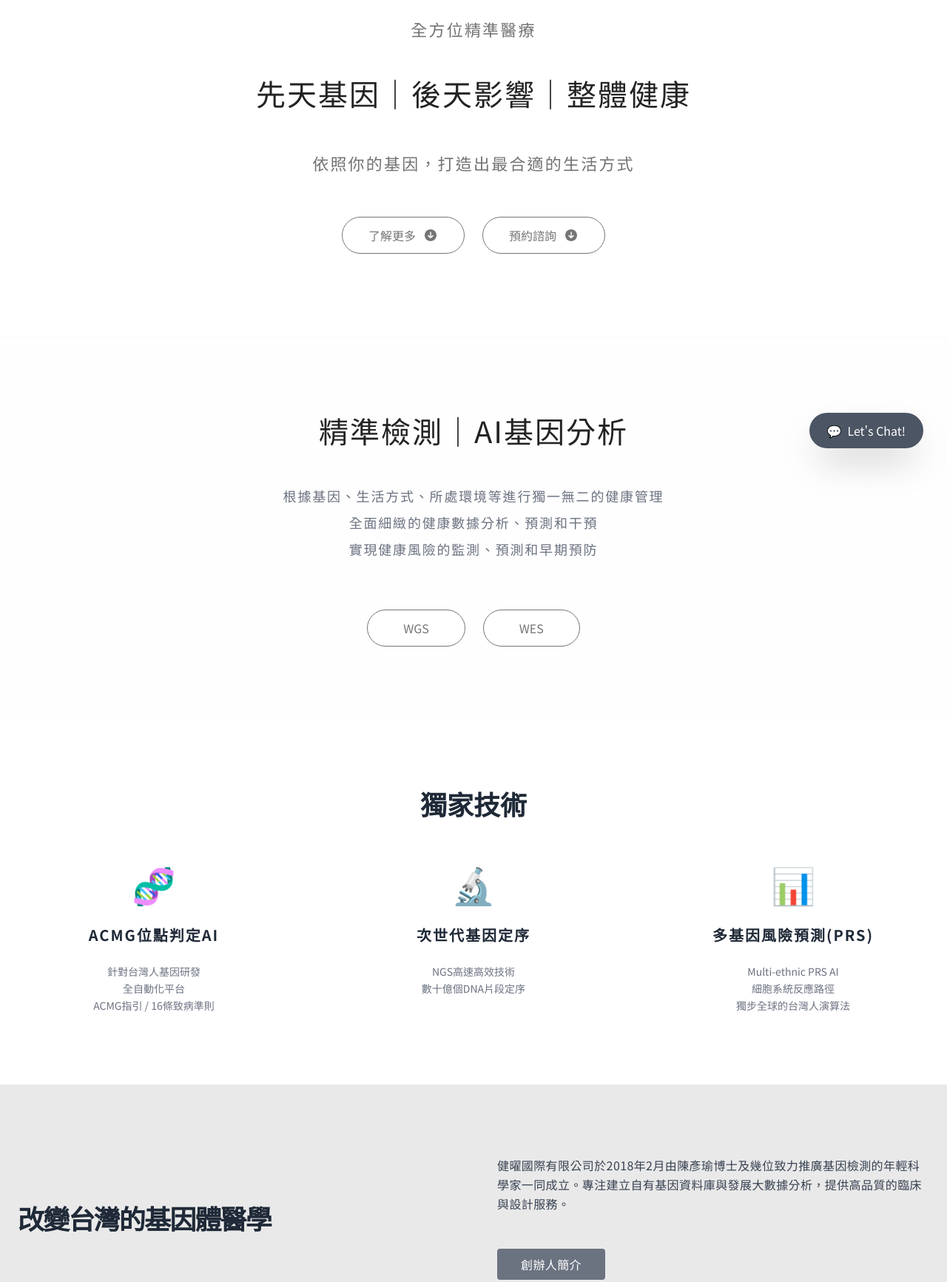
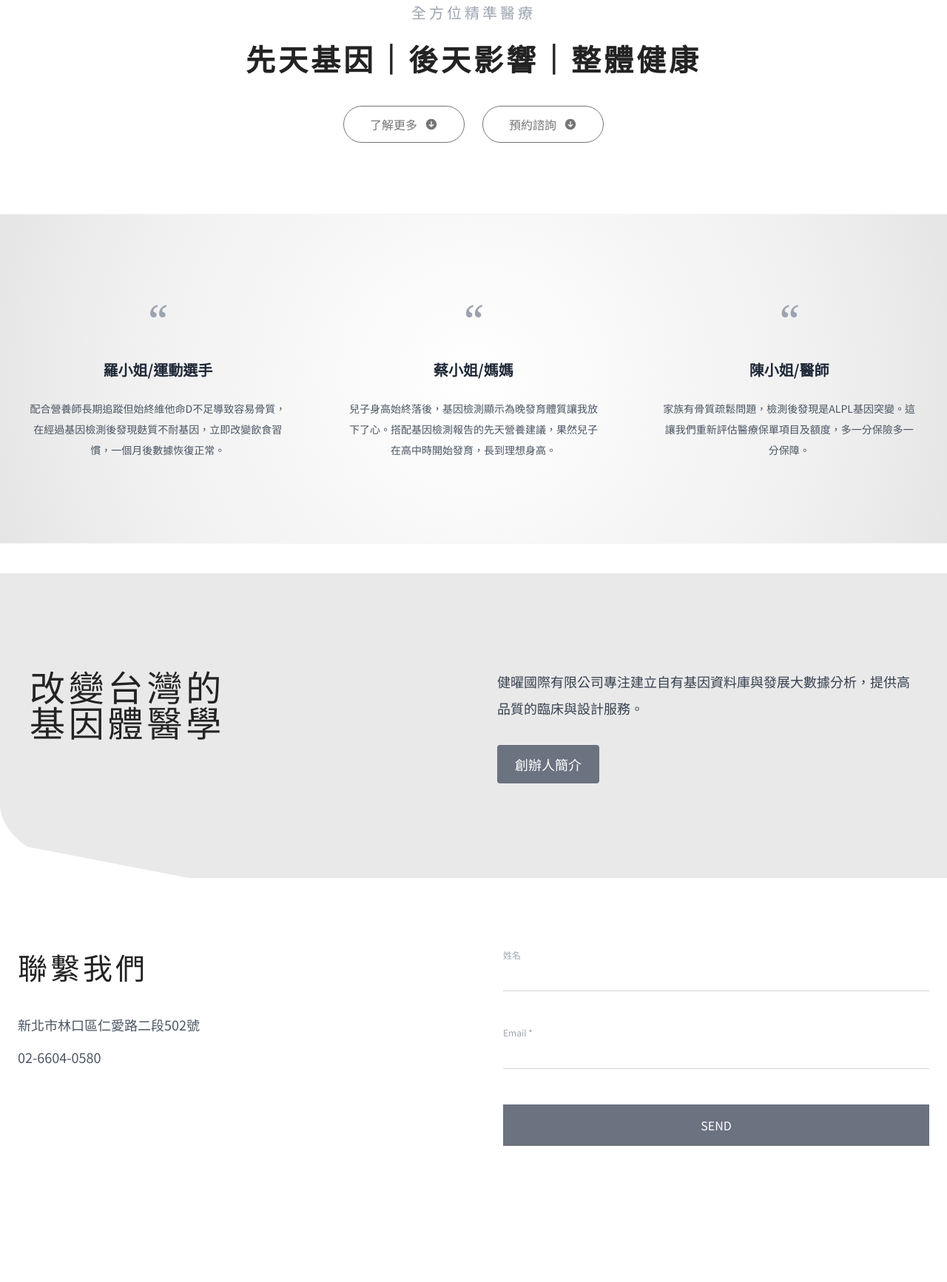
Before and after one commit to leslienmaggie/genewellness, a plain HTML site: page index.html in a window 1280 px wide. Shown: the part 162-1895 px from the top of the page at 74% size. After the commit the page ends 1807 px from the top, so only its background shows below. Drawn offline with nearby package versions, Linux system fonts and the light colour scheme; a web font is replaced by a local one.

Commit message:
Update index.html

```diff
--- a/index.html
+++ b/index.html
@@ -6,77 +6,55 @@
     <title>首頁 | 劍橋博士基因檢驗</title>
     <script src="https://cdn.tailwindcss.com"></script>
     <style>
-        /* 引入 Wix 同款的高級 Forum 字體（由 Google Fonts 提供） */
         @import url('https://fonts.googleapis.com/css2?family=Forum&family=Noto+Sans+TC:wght@300;400;700&display=swap');
 
-        /* 全局字體設定：英數優先用 Forum，中文用 Noto Sans TC */
-        body {
-            font-family: 'Forum', 'Noto Sans TC', serif;
-            scroll-behavior: smooth;
-            -webkit-font-smoothing: antialiased;
+        body { font-family: 'Forum', 'Noto Sans TC', serif; scroll-behavior: smooth; }
+        .logo-font { font-family: 'Old English Text MT', 'Apple Chancery', serif; }
+
+        /* 1. 放射狀漸層區塊 (見證區專用) */
+        .testimonial-gradient {
+            background: radial-gradient(circle, #ffffff 0%, #f0f0f0 70%, #e5e5e5 100%);
         }
 
-        /* 這是你截圖中左邊英文字的特殊字體樣式 */
-        .logo-font { font-family: 'Old English Text MT', 'Apple Chancery', serif; }
-
-        /* 還原你貼出的 Wix 代碼中的 22px 與 40px 質感 */
-        .wix-style-h6 {
-            font-size: 22px;
-            color: #727272;
-            letter-spacing: 0.1em;
-            text-align: center;
-        }
-        .wix-style-h4 {
-            font-size: 40px;
-            color: #242323;
-            font-weight: normal; /* Forum 字體本身較纖細，不建議太粗 */
-            letter-spacing: 0.05em;
-            text-align: center;
+        /* 2. 願景區塊特殊弧線 (Shape Divider) */
+        .vision-section {
+            background-color: #E9E9E9;
+            clip-path: polygon(0 0, 100% 0, 100% 100%, 20% 100%, 0 88%);
+            border-bottom-left-radius: 200px 100px;
         }
 
-        /* 重現 Wix 帶有圓圈箭頭的按鈕 */
-        .wix-circle-btn {
+        /* Wix 物理動態按鈕 */
+        .wix-btn-circle {
             border: 1px solid #757575;
             border-radius: 50px;
             padding: 12px 35px;
             display: inline-flex;
             align-items: center;
-            justify-content: center;
             transition: all 0.4s cubic-bezier(0.25, 1, 0.5, 1);
-            background: #FFFFFF;
+            background: transparent;
             color: #757575;
-            text-decoration: none;
-            font-size: 16px;
         }
-        .wix-circle-btn:hover {
-            border-radius: 20px; /* 滑鼠移上去變方一點，這是 Wix 的招牌動態 */
+        .wix-btn-circle:hover {
+            border-radius: 15px;
             background: #fdfdfd;
             color: #000;
-            border-color: #333;
         }
-        .wix-circle-btn svg {
-            margin-left: 10px;
-            fill: #757575;
-            transition: all 0.3s ease;
-        }
-        .wix-circle-btn:hover svg {
-            fill: #000;
-            transform: translateY(3px); /* 箭頭往下微跳 */
-        }
+        .wix-btn-circle svg { margin-left: 10px; fill: currentColor; transition: transform 0.3s ease; }
+        .wix-btn-circle:hover svg { transform: translateY(3px); }
 
-        .bg-gray-custom { background-color: #E9E9E9; }
+        .wix-title { font-size: 40px; color: #242323; letter-spacing: 0.1em; line-height: 1.2; }
     </style>
 </head>
-<body class="bg-white text-gray-800">
+<body class="text-gray-800 bg-white">
 
-    <nav class="bg-white py-4 border-b border-gray-50 sticky top-0 z-50">
+    <nav class="bg-white/95 py-4 border-b border-gray-50 sticky top-0 z-50">
         <div class="container mx-auto px-6 flex justify-between items-center">
             <div class="flex items-center space-x-3">
                 <span class="logo-font text-3xl">Dr. Cambridge's NGS</span>
                 <span class="text-2xl font-bold text-gray-700 tracking-wider">劍橋博士基因檢驗</span>
             </div>
-            <div class="hidden md:flex space-x-8 text-gray-500 font-medium items-center">
-                <a href="index.html" class="bg-gray-100 px-5 py-2 rounded text-gray-900">首頁</a>
+            <div class="hidden md:flex space-x-8 text-gray-500 font-medium text-sm">
+                <a href="index.html" class="bg-gray-100 px-4 py-2 rounded text-gray-900">首頁</a>
                 <a href="company.html" class="hover:text-black">關於</a>
                 <a href="#tech" class="hover:text-black">獨家技術</a>
                 <a href="#partners" class="hover:text-black">合作夥伴</a>
@@ -85,77 +63,48 @@
         </div>
     </nav>
 
-    <section class="py-28 text-center bg-white">
+    <section class="py-24 text-center">
         <div class="container mx-auto px-6">
-            <h6 class="wix-style-h6 mb-2">全方位精準醫療</h6>
-            <div class="h-8"></div> <h4 class="wix-style-h4 mb-8">先天基因｜後天影響｜整體健康</h4>
-            <div class="h-4"></div>
-            <p class="wix-style-h6 mb-14">依照你的基因，打造出最合適的生活方式</p>
-
+            <h6 class="text-xl text-gray-400 tracking-[0.2em] mb-6">全方位精準醫療</h6>
+            <h4 class="wix-title font-bold mb-10">先天基因｜後天影響｜整體健康</h4>
             <div class="flex justify-center space-x-6">
-                <a href="company.html" class="wix-circle-btn">
-                    <span>了解更多</span>
-                    <svg width="20" height="20" viewBox="0 0 200 200">
-                        <path d="M100 20c-44.183 0-80 35.817-80 80s35.817 80 80 80 80-35.817 80-80-35.817-80-80-80zm35.533 91.251l-30.37 28.03a7.27 7.27 0 0 1-2.264 1.434 7.221 7.221 0 0 1-2.697.515c-.066 0-.135 0-.203-.003-1.836.038-3.688-.587-5.144-1.931L64.468 111.25a7.292 7.292 0 0 1-.413-10.305 7.291 7.291 0 0 1 10.305-.413l18.547 17.118V59.185a7.293 7.293 0 1 1 14.586 0v58.098l18.148-16.749a7.293 7.293 0 0 1 9.892 10.717z"></path>
-                    </svg>
-                </a>
-                <a href="#contact" class="wix-circle-btn">
-                    <span>預約諮詢</span>
-                    <svg width="20" height="20" viewBox="0 0 200 200">
-                        <path d="M100 20c-44.183 0-80 35.817-80 80s35.817 80 80 80 80-35.817 80-80-35.817-80-80-80zm35.533 91.251l-30.37 28.03a7.27 7.27 0 0 1-2.264 1.434 7.221 7.221 0 0 1-2.697.515c-.066 0-.135 0-.203-.003-1.836.038-3.688-.587-5.144-1.931L64.468 111.25a7.292 7.292 0 0 1-.413-10.305 7.291 7.291 0 0 1 10.305-.413l18.547 17.118V59.185a7.293 7.293 0 1 1 14.586 0v58.098l18.148-16.749a7.293 7.293 0 0 1 9.892 10.717z"></path>
-                    </svg>
-                </a>
+                <a href="company.html" class="wix-btn-circle"><span>了解更多</span><svg width="18" height="18" viewBox="0 0 200 200"><path d="M100 20c-44.183 0-80 35.817-80 80s35.817 80 80 80 80-35.817 80-80-35.817-80-80-80zm35.533 91.251l-30.37 28.03a7.27 7.27 0 0 1-2.264 1.434 7.221 7.221 0 0 1-2.697.515c-.066 0-.135 0-.203-.003-1.836.038-3.688-.587-5.144-1.931L64.468 111.25a7.292 7.292 0 0 1-.413-10.305 7.291 7.291 0 0 1 10.305-.413l18.547 17.118V59.185a7.293 7.293 0 1 1 14.586 0v58.098l18.148-16.749a7.293 7.293 0 0 1 9.892 10.717z"></path></svg></a>
+                <a href="#contact" class="wix-btn-circle"><span>預約諮詢</span><svg width="18" height="18" viewBox="0 0 200 200"><path d="M100 20c-44.183 0-80 35.817-80 80s35.817 80 80 80 80-35.817 80-80-35.817-80-80-80zm35.533 91.251l-30.37 28.03a7.27 7.27 0 0 1-2.264 1.434 7.221 7.221 0 0 1-2.697.515c-.066 0-.135 0-.203-.003-1.836.038-3.688-.587-5.144-1.931L64.468 111.25a7.292 7.292 0 0 1-.413-10.305 7.291 7.291 0 0 1 10.305-.413l18.547 17.118V59.185a7.293 7.293 0 1 1 14.586 0v58.098l18.148-16.749a7.293 7.293 0 0 1 9.892 10.717z"></path></svg></a>
             </div>
         </div>
     </section>
 
-    <section class="py-24 text-center border-t border-gray-50 bg-gray-50/20">
+    <section class="testimonial-gradient py-28 border-y border-gray-100">
         <div class="container mx-auto px-6">
-            <h4 class="wix-style-h4 mb-10">精準檢測｜AI基因分析</h4>
-            <div class="max-w-3xl mx-auto text-gray-500 text-lg leading-loose mb-16 tracking-widest">
-                根據基因、生活方式、所處環境等進行獨一無二的健康管理<br>
-                全面細緻的健康數據分析、預測和干預<br>
-                實現健康風險的監測、預測和早期預防
-            </div>
-            <div class="flex justify-center space-x-6">
-                <a href="#" class="wix-circle-btn px-12"><span>WGS</span></a>
-                <a href="#" class="wix-circle-btn px-12"><span>WES</span></a>
-            </div>
-        </div>
-    </section>
-
-    <section id="tech" class="py-24 bg-white">
-        <div class="container mx-auto px-6 text-center">
-            <h2 class="text-4xl font-bold mb-16">獨家技術</h2>
-            <div class="grid grid-cols-1 md:grid-cols-3 gap-16">
-                <div>
-                    <div class="text-5xl mb-8">🧬</div>
-                    <h3 class="text-xl font-bold mb-6 tracking-widest">ACMG位點判定AI</h3>
-                    <p class="text-gray-500 leading-relaxed text-sm">針對台灣人基因研發<br>全自動化平台<br>ACMG指引 / 16條致病準則</p>
+            <div class="grid grid-cols-1 md:grid-cols-3 gap-12 text-center">
+                <div class="space-y-6">
+                    <div class="text-6xl text-gray-400 font-serif">“</div>
+                    <h5 class="text-xl font-bold">羅小姐/運動選手</h5>
+                    <p class="text-gray-600 leading-loose text-sm px-4">配合營養師長期追蹤但始終維他命D不足導致容易骨質，在經過基因檢測後發現麩質不耐基因，立即改變飲食習慣，一個月後數據恢復正常。</p>
                 </div>
-                <div>
-                    <div class="text-5xl mb-8">🔬</div>
-                    <h3 class="text-xl font-bold mb-6 tracking-widest">次世代基因定序</h3>
-                    <p class="text-gray-500 leading-relaxed text-sm">NGS高速高效技術<br>數十億個DNA片段定序</p>
+                <div class="space-y-6">
+                    <div class="text-6xl text-gray-400 font-serif">“</div>
+                    <h5 class="text-xl font-bold">蔡小姐/媽媽</h5>
+                    <p class="text-gray-600 leading-loose text-sm px-4">兒子身高始終落後，基因檢測顯示為晚發育體質讓我放下了心。搭配基因檢測報告的先天營養建議，果然兒子在高中時開始發育，長到理想身高。</p>
                 </div>
-                <div>
-                    <div class="text-5xl mb-8">📊</div>
-                    <h3 class="text-xl font-bold mb-6 tracking-widest">多基因風險預測(PRS)</h3>
-                    <p class="text-gray-500 leading-relaxed text-sm">Multi-ethnic PRS AI<br>細胞系統反應路徑<br>獨步全球的台灣人演算法</p>
+                <div class="space-y-6">
+                    <div class="text-6xl text-gray-400 font-serif">“</div>
+                    <h5 class="text-xl font-bold">陳小姐/醫師</h5>
+                    <p class="text-gray-600 leading-loose text-sm px-4">家族有骨質疏鬆問題，檢測後發現是ALPL基因突變。這讓我們重新評估醫療保單項目及額度，多一分保險多一分保障。</p>
                 </div>
             </div>
         </div>
     </section>
 
-    <section class="bg-gray-custom py-24">
-        <div class="container mx-auto px-6 flex flex-col md:flex-row items-center gap-16">
+    <section class="vision-section py-32 mt-10">
+        <div class="container mx-auto px-10 flex flex-col md:flex-row items-start gap-16">
             <div class="md:w-1/2">
-                <h2 class="text-4xl font-bold tracking-tighter">改變台灣的基因體醫學</h2>
+                <h2 class="wix-title text-left !text-5xl leading-tight">改變台灣的<br>基因體醫學</h2>
             </div>
-            <div class="md:w-1/2 space-y-6 text-gray-700 leading-relaxed tracking-wide">
-                <p>健曜國際有限公司於2018年2月由陳彥瑜博士及幾位致力推廣基因檢測的年輕科學家一同成立。專注建立自有基因資料庫與發展大數據分析，提供高品質的臨床與設計服務。</p>
-                <div class="flex space-x-4 pt-6">
-                    <a href="company.html" class="bg-gray-500 text-white px-8 py-2 rounded hover:bg-black transition">創辦人簡介</a>
+            <div class="md:w-1/2 space-y-8 text-gray-700 leading-loose text-lg">
+                <p>健曜國際有限公司專注建立自有基因資料庫與發展大數據分析，提供高品質的臨床與設計服務。</p>
+                <div class="flex space-x-6">
+                    <a href="company.html" class="bg-gray-500 text-white px-6 py-2 rounded hover:bg-black transition">創辦人簡介</a>
                 </div>
             </div>
         </div>
@@ -164,28 +113,25 @@
     <section id="contact" class="py-24 bg-white">
         <div class="container mx-auto px-6 grid grid-cols-1 md:grid-cols-2 gap-20">
             <div>
-                <h2 class="text-4xl font-bold mb-10">聯繫我們</h2>
-                <div class="space-y-4 text-gray-600 mb-10 text-lg">
+                <h2 class="wix-title mb-10">聯繫我們</h2>
+                <div class="space-y-4 text-gray-600 text-lg">
                     <p>新北市林口區仁愛路二段502號</p>
                     <p>02-6604-0580</p>
                 </div>
-                <div class="w-full h-64 bg-gray-200 rounded flex items-center justify-center text-gray-400">地圖區域</div>
             </div>
-            <form class="space-y-8">
-                <input type="text" placeholder="姓名" class="w-full border-b border-gray-300 py-3 outline-none focus:border-black transition">
-                <input type="email" placeholder="Email *" class="w-full border-b border-gray-300 py-3 outline-none focus:border-black transition">
-                <textarea placeholder="留下您的訊息" class="w-full border-b border-gray-300 py-3 h-32 outline-none focus:border-black transition"></textarea>
-                <button type="submit" class="bg-gray-500 text-white w-full py-4 hover:bg-black transition">SEND</button>
+            <form class="space-y-12">
+                <div class="border-b border-gray-300 pb-2">
+                    <label class="text-xs text-gray-400 block mb-2">姓名</label>
+                    <input type="text" class="w-full bg-transparent outline-none">
+                </div>
+                <div class="border-b border-gray-300 pb-2">
+                    <label class="text-xs text-gray-400 block mb-2">Email *</label>
+                    <input type="email" class="w-full bg-transparent outline-none" required>
+                </div>
+                <button type="submit" class="w-full bg-gray-500 text-white py-4 hover:bg-black transition">SEND</button>
             </form>
         </div>
     </section>
 
-    <div class="fixed bottom-8 right-8">
-        <button class="bg-gray-600 text-white px-6 py-3 rounded-full shadow-2xl flex items-center space-x-2">
-            <span>💬</span>
-            <span class="font-medium">Let's Chat!</span>
-        </button>
-    </div>
-
 </body>
 </html>
```
